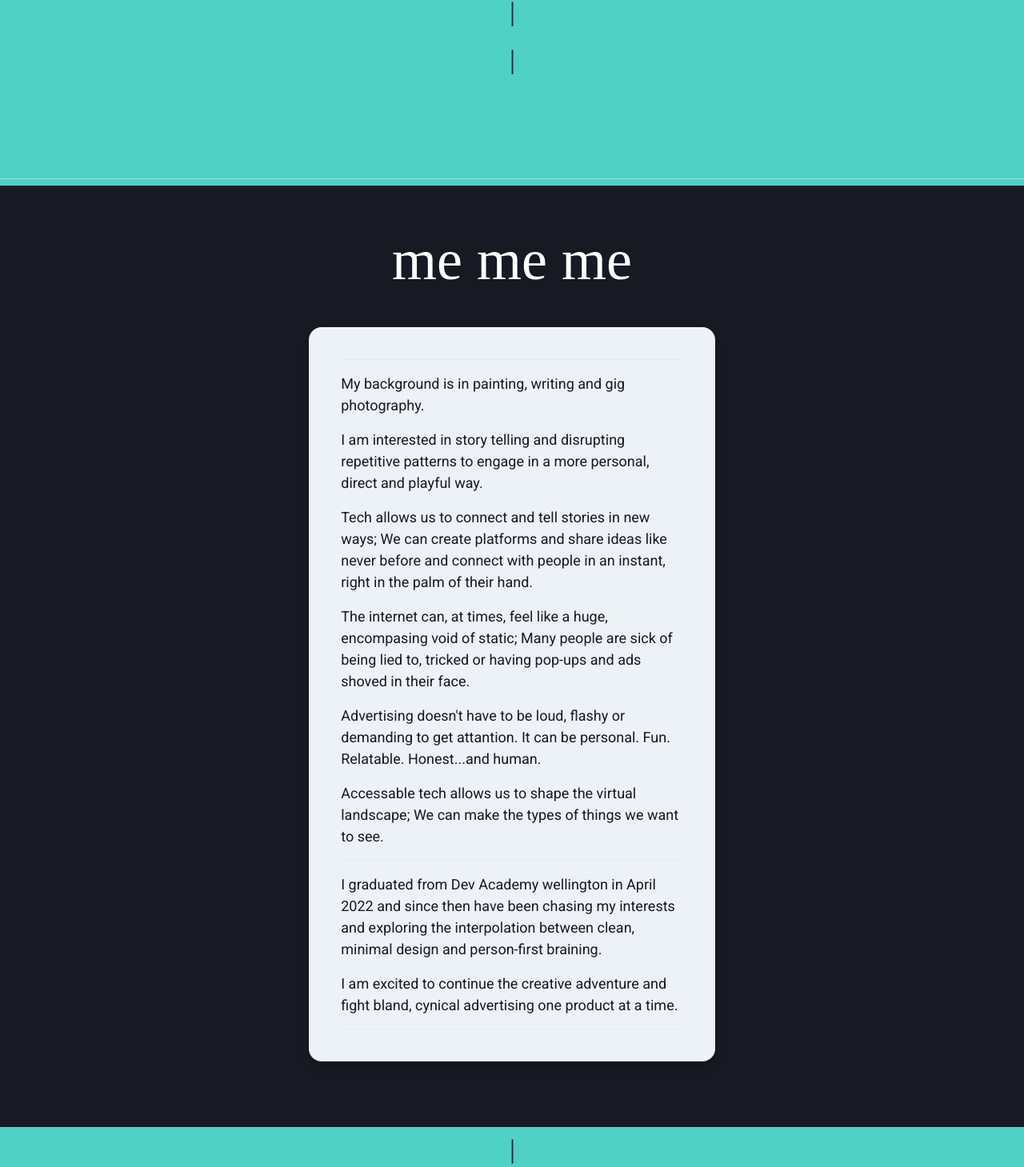
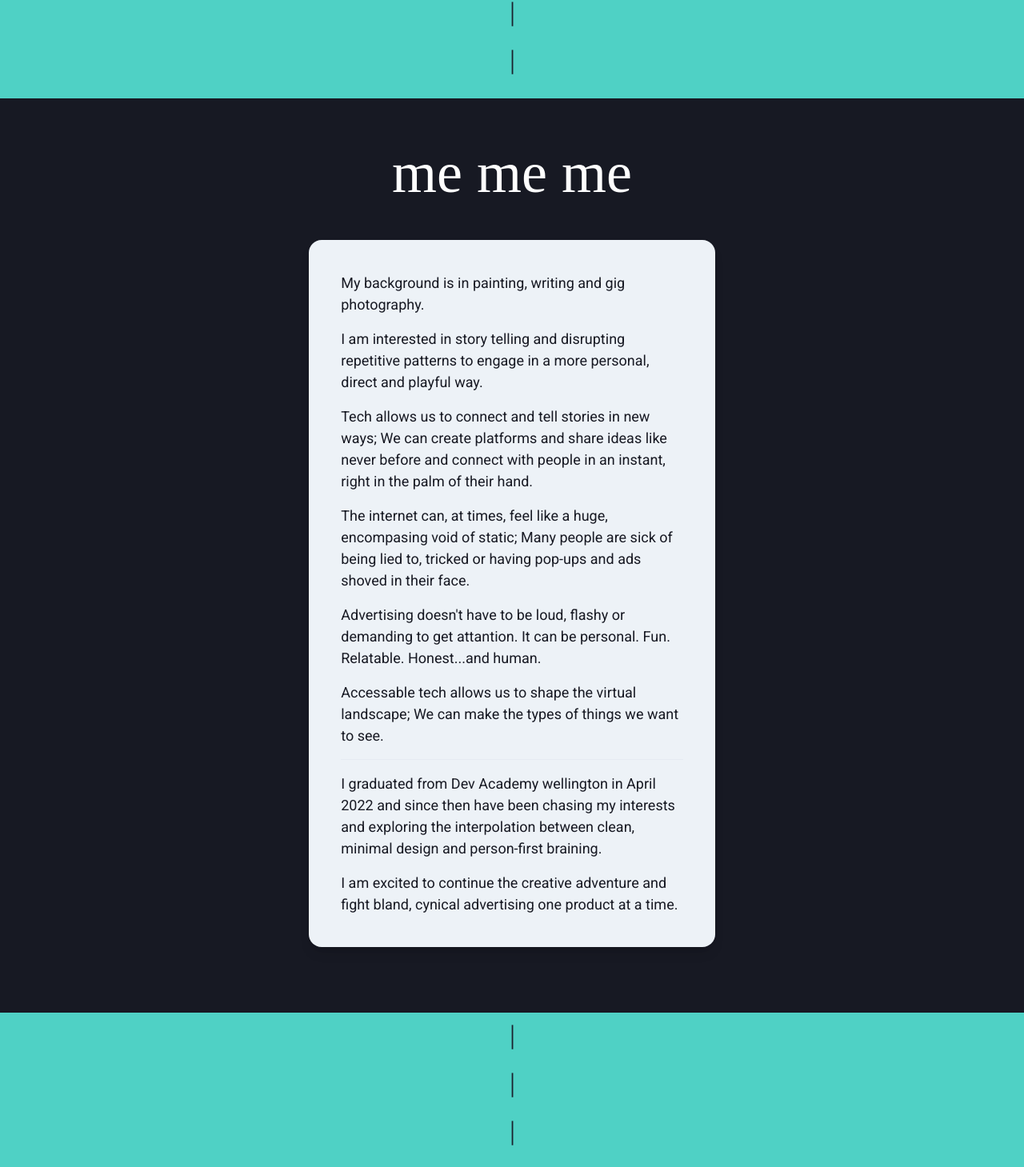
Before and after one commit to HannahBeattie/brainStorm, a Next.js app: page /about in a window 1280 px wide. Shown: the part 2422-3881 px from the top of the page at 80% size. Built offline with nearby package versions, Linux system fonts and the light colour scheme; a web font is replaced by a local one.

Commit message:
remove text selector on text art elements

```diff
--- a/components/Intro.js
+++ b/components/Intro.js
@@ -3,7 +3,6 @@ import { Box, Container, Divider, Heading, VStack } from '@chakra-ui/react'
 export default function Intro({ title, children }) {
 	return (
 		<>
-			<Divider mt={{ md: '100' }} />
 			<VStack
 				id={'services'}
 				flex={'1'}
@@ -39,9 +38,7 @@ export default function Intro({ title, children }) {
 							borderRadius={'2xl'}
 							boxShadow={'lg'}
 						>
-							<Divider />
 							{children}
-							<Divider />
 						</VStack>
 					</Container>
 				</Box>
--- a/pages/about.js
+++ b/pages/about.js
@@ -55,7 +55,7 @@ function about() {
 				H___o World
 			</Heading>
 			<Center>
-				<Heading letterSpacing={'0.5em'} className={'scatter'}>
+				<Heading cursor={'pointer'} letterSpacing={'0.5em'} className={'scatter'}>
 					|||||
 				</Heading>
 			</Center>
@@ -71,7 +71,7 @@ function about() {
 			</VStack>
 
 			<Flicker>
-				<Center>
+				<Center cursor={'pointer'}>
 					<Heading letterSpacing={'0.5em'} className={'scatter'}>
 						||
 					</Heading>
@@ -84,9 +84,10 @@ function about() {
 						w={'90%'}
 						h={'90%'}
 						src={'/brainStorm/ntv.png'}
+						p={'-1'}
 					/>
 				</Flex>
-				<Center>
+				<Center cursor={'pointer'}>
 					<Heading letterSpacing={'0.5em'} className={'scatter'}>
 						||
 					</Heading>
@@ -129,7 +130,7 @@ function about() {
 				</Text>{' '}
 			</Intro>
 			<VStack pb={{ base: 10, sm: 8 }}>
-				<Heading letterSpacing={'0.5em'} className={'scatter'}>
+				<Heading cursor={'pointer'} letterSpacing={'0.5em'} className={'scatter'}>
 					|||||
 				</Heading>
 				<FaPlug className={'rotate'} />
```
